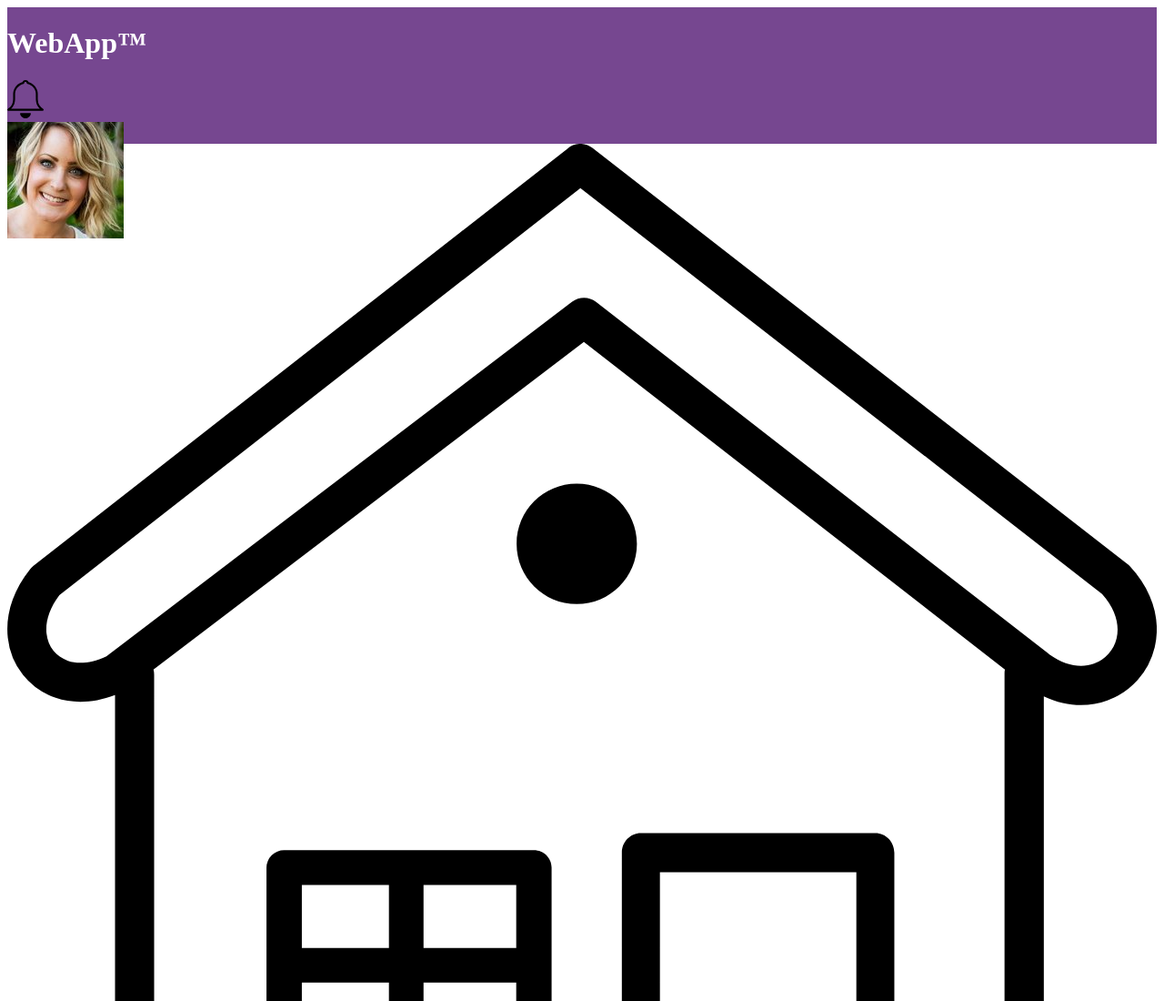
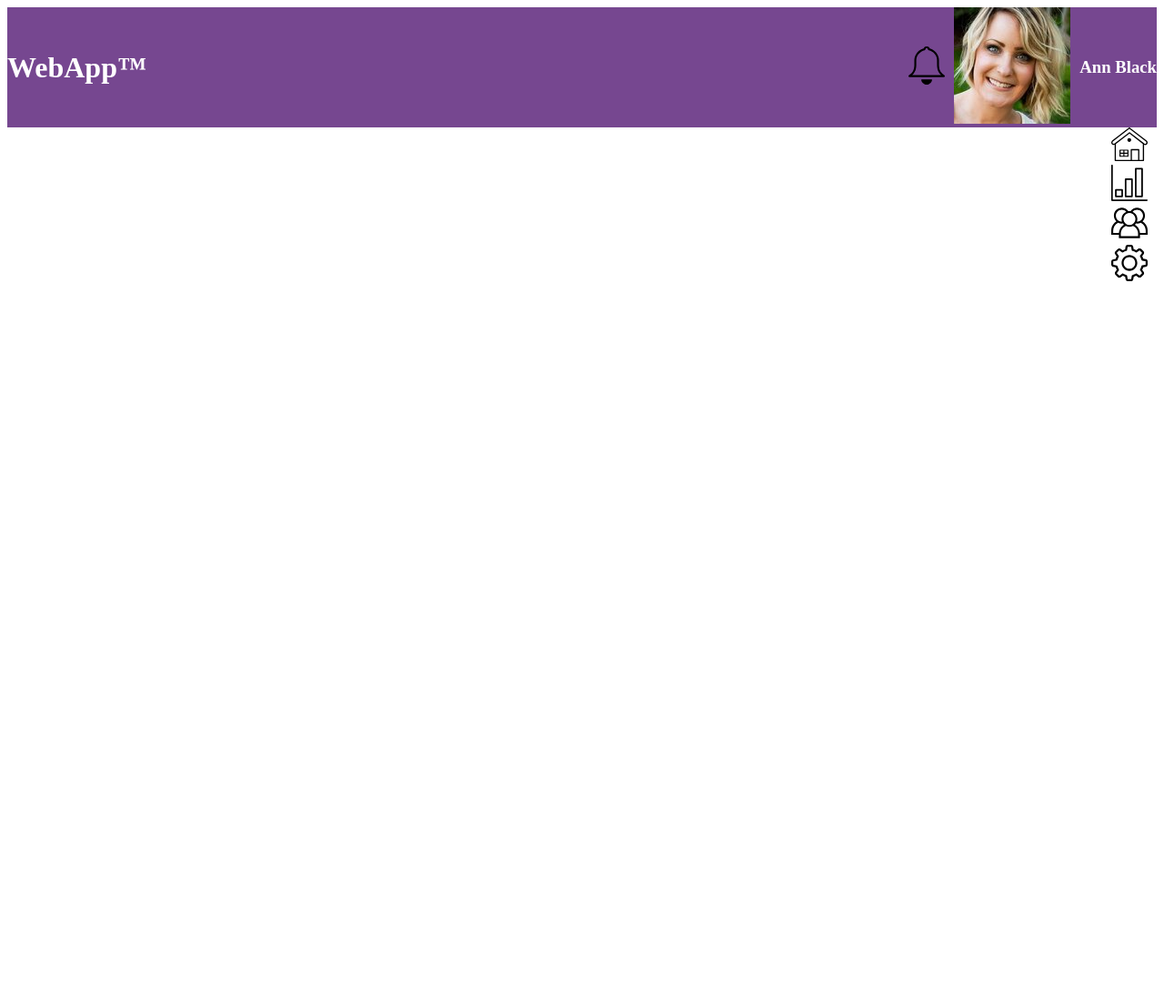
Before and after one commit to David-Ragnarsson/WebApp-Dashboard, a plain HTML site: page index.html in a window 1280 px wide. Shown: the top 1100 px of the page at 91% size. After the commit the page ends 800 px from the top, so only its background shows below. Drawn offline with Linux system fonts and the light colour scheme.

Commit message:
Update style.css

```diff
--- a/style.css
+++ b/style.css
@@ -1,32 +1,28 @@
 body {
-color:white;
-background-color: ;
+    color: white;
   }
 
-header {
-    display: grid;
-
-    height: 150px;
-
-    display: grid;
-    grid-template-columns: 1fr 1fr 1fr;
-    grid-template-rows: 100px 100px;
-
-    /* display: grid; */
-    /* grid-template-columns: 100px 100px 100px;
-  grid-template-rows: 100px 100px 100px; */
-
+  .grid-header {
+    display: flex;
+    align-items: center;
     background-color: #764790;
   }
+
+  .bell {
+    width: 40px;
+    margin: 0 10px 0 auto;
+  }
+
   .name {
+    margin: 0 0 0 10px;
+  }
+
+  .home {
 
   }
-    .app-name {
 
+  .nav {
 
+    width: 40px;
+    margin: 0 10px 0 auto;
 }
-.bell {
-width: 40px;
-    background-color: ;
-
-}
```
Lines whose indentation alone changed are shown as unchanged.
